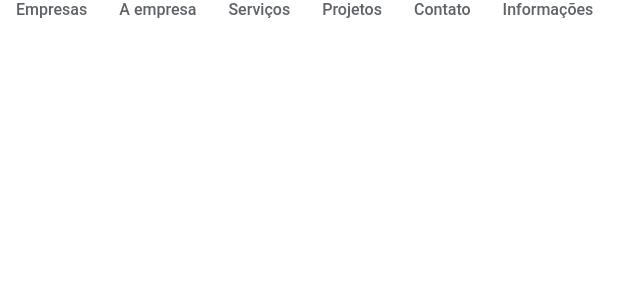
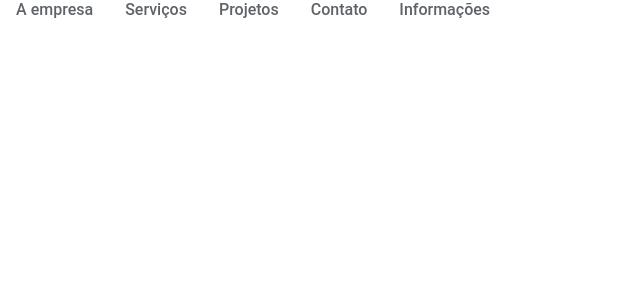
Before and after one commit to mathensousaa/industrial-service, a Next.js app: page /components/Menu/Menu in a window 1280 px wide. Shown: the top 300 px of the page, without its empty margins (0-640 px from the left). Built offline with nearby package versions, Linux system fonts and the light colour scheme.

Commit message:
removing headers partners link

```diff
--- a/pages/components/Menu/Menu.js
+++ b/pages/components/Menu/Menu.js
@@ -6,9 +6,6 @@ export default function Menu () {
     return (
         <nav className={styles.menu}>
             <ul>
-                <li>
-                    <Link href="#partners">Empresas</Link>
-                </li>
                 <li>
                     <Link href="#company">A empresa</Link>
                 </li>
```
